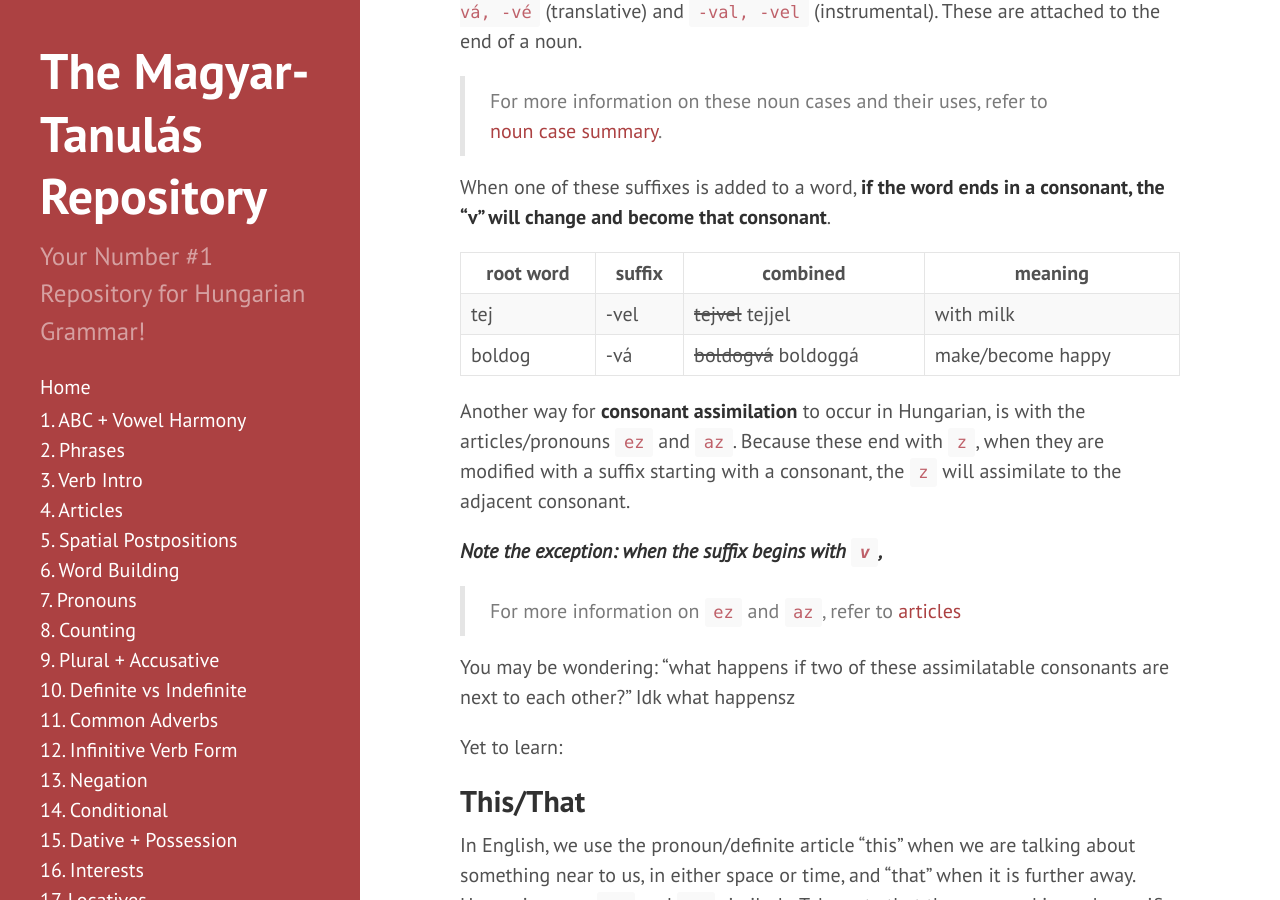
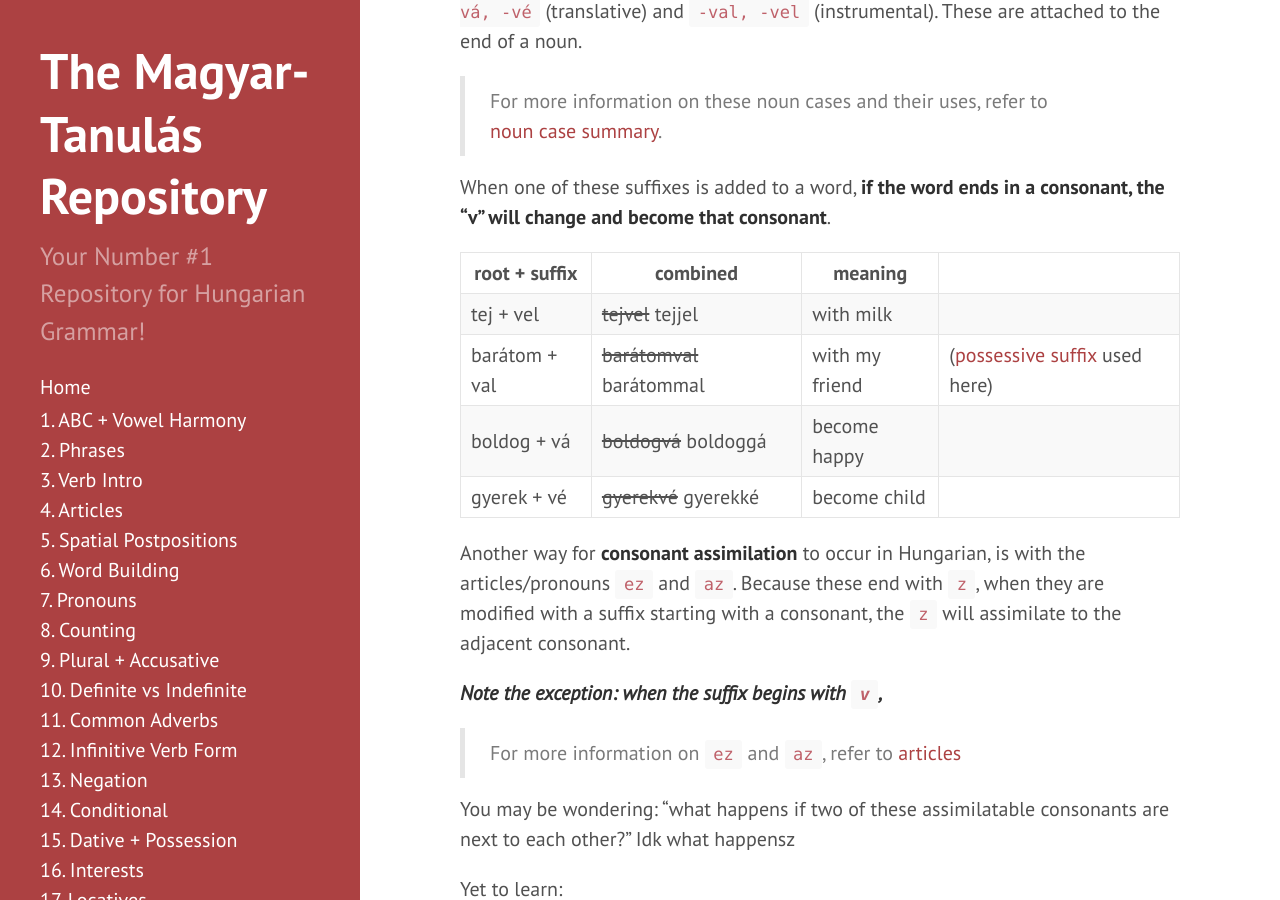
Before and after one commit to Magyartanulas/magyartanulas.github.io, a Jekyll site: the page built from extrastuff.md, in a window 1280 px wide and 900 px high, scrolled down 428 px. Built offline with Jekyll 4.4.1, drawn with Linux system fonts in a browser that asks for light colours; our own code applies the rules of GitHub Pages for plain Markdown files; comment, search, counter and statistics services are not loaded.

Commit message:
Update extrastuff.md

```diff
--- a/extrastuff.md
+++ b/extrastuff.md
@@ -12,10 +12,12 @@ There are two noun (adjective as well??) cases in Hungarian that begin with "v",
 
 When one of these suffixes is added to a word, **if the word ends in a consonant, the "v" will change and become that consonant**.
 
-| root word| suffix   |combined              | meaning   |
-|----------|----------|----------------------|-----------|
-| tej      | -vel     | ~~tejvel~~  tejjel    | with milk |
-| boldog   | -vá      |~~boldogvá~~  boldoggá | make/become happy|
+| root + suffix|combined              | meaning   |
+|--------------|----------------------|-----------|
+| tej + vel    | ~~tejvel~~  tejjel   | with milk |
+| barátom + val|~~barátomval~~  barátommal| with my friend |([possessive suffix](https://magyartanulas.github.io/dative_possession/) used here)
+| boldog + vá  |~~boldogvá~~  boldoggá| become happy|
+| gyerek + vé  | ~~gyerekvé~~ gyerekké| become child|
 
 Another way for **consonant assimilation** to occur in Hungarian, is with the articles/pronouns `ez` and `az`. Because these end with `z`, when they are modified with a suffix starting with a consonant, the `z` will assimilate to the adjacent consonant.
 
```
